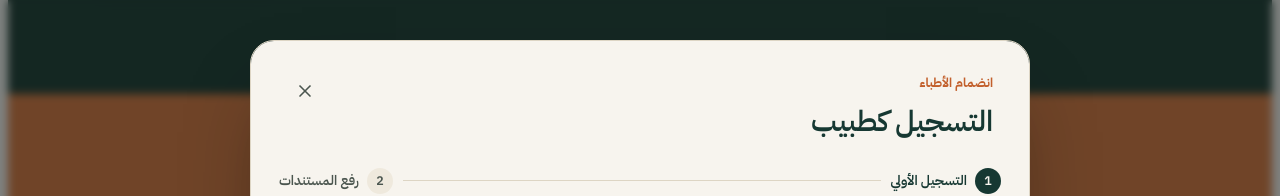
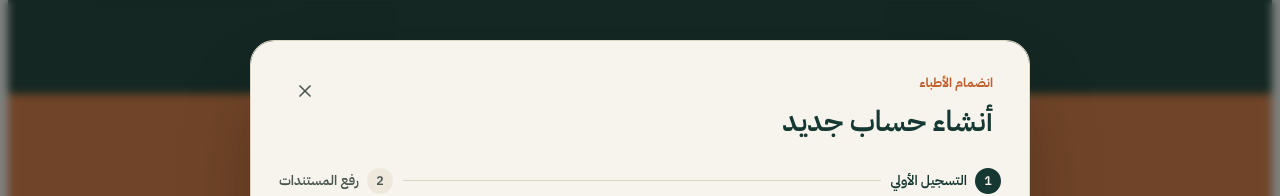
Before and after one commit to Michael0Nashat/tabna, a SvelteKit app: page / in a window 1280 px wide. Both pictures are taken after a click on the button "أنشاء حساب جديد (طبيب)". Shown: the part 2992-3188 px from the top of the page. Built offline with nearby package versions, Linux system fonts and the light colour scheme; a web font is replaced by a local one.

Commit message:
Update project

```diff
--- a/src/routes/+page.svelte
+++ b/src/routes/+page.svelte
@@ -1067,7 +1067,9 @@
         <div class="modal-header">
           <div>
             <span class="modal-eyebrow">انضمام الأطباء</span>
-            <h2 id="doctor-modal-title">التسجيل كطبيب</h2>
+            <h2 id="doctor-modal-title">
+              أنشاء حساب جديد
+            </h2>
           </div>
 
           <button class="modal-close" aria-label="إغلاق" onclick={resetAndClose}>
```
